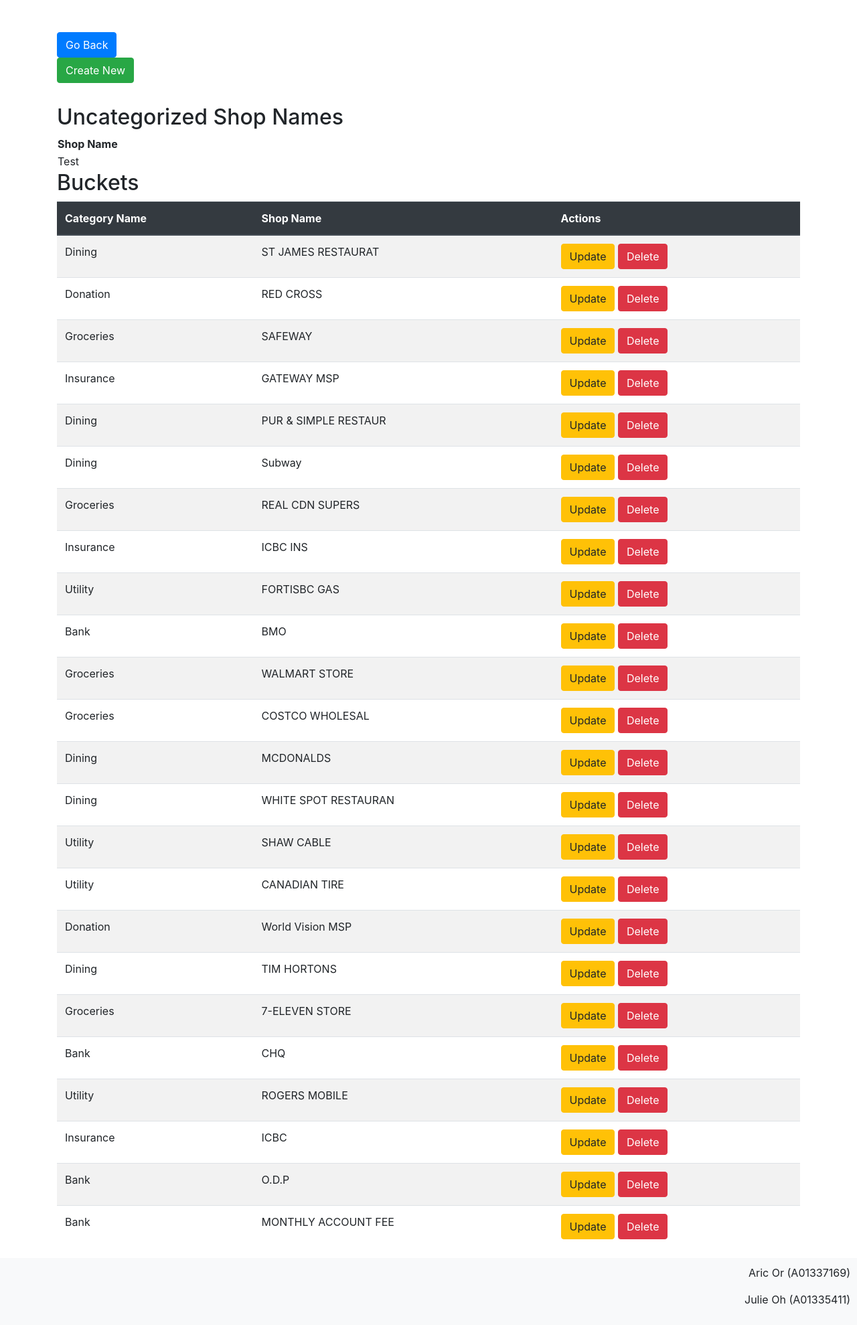
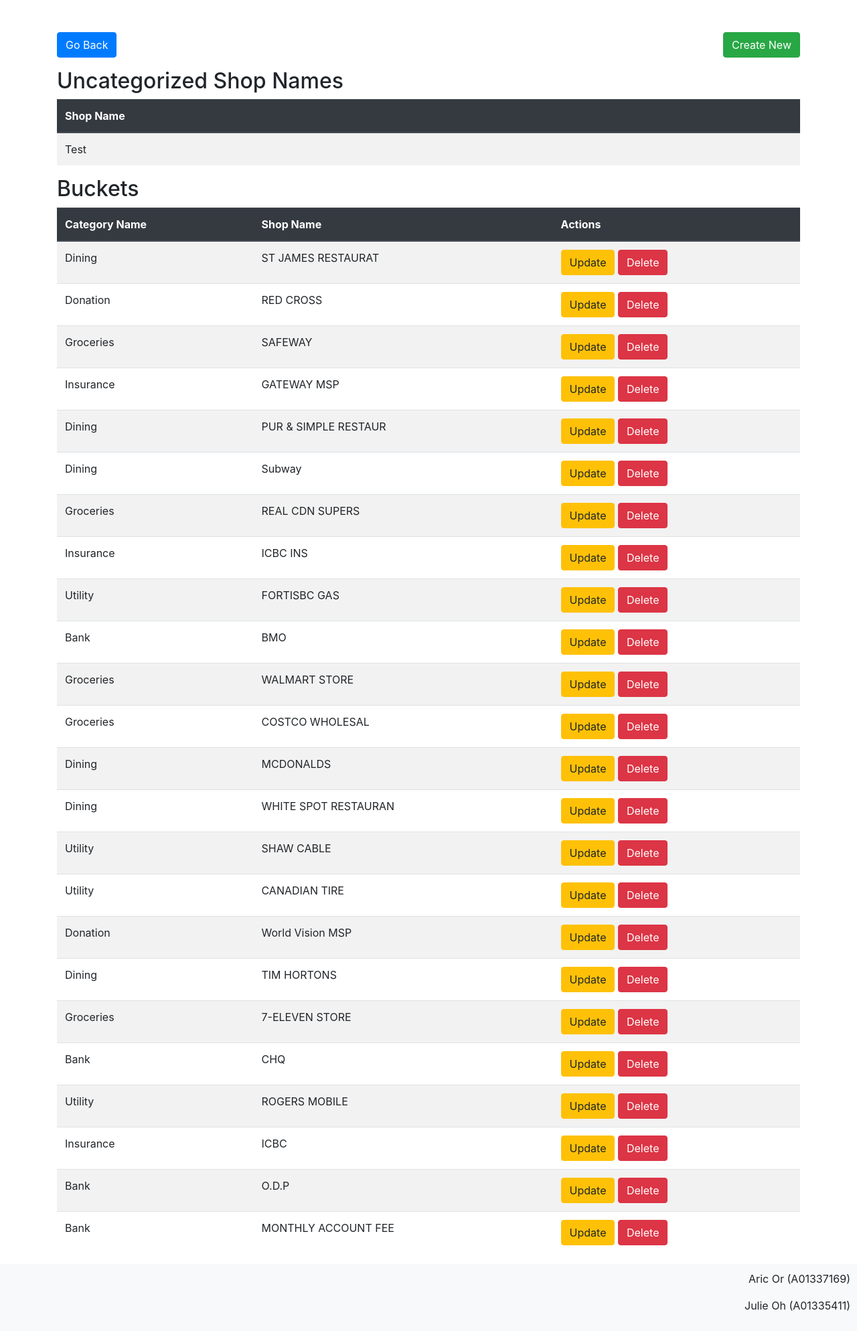
Before and after one commit to arickor/COMP3975_Assignment1, a PHP site: page /admin/manage_bucket.php in a window 1280 px wide. Shown: the whole page at 67% size. Before the commit the page ends 1949 px from the top, so only its background shows below. Run offline with PHP 8.4, Linux system fonts and the light colour scheme; the visitor is signed in with stand-in values (Sample User, id 1); data comes from the database, SQL or seed files in the repository; both versions use the stored data as it was after the commit.

Commit message:
Bootstrapped the Uncategorized table

```diff
--- a/admin/manage_bucket.php
+++ b/admin/manage_bucket.php
@@ -25,8 +25,12 @@ if (!isset($_SESSION["loggedin"]) || $_SESSION["loggedin"] !== true) {
         <?php
         // Assuming you have already connected to the SQLite database
 
-        // Add a back button with Bootstrap classes
-        echo "<button onclick='goToIndex()' class='btn btn-primary'>Go Back</button>";
+        echo "
+        <div class='d-flex justify-content-between mb-3'>
+            <button onclick='goToIndex()' class='btn btn-primary'>Go Back</button>
+            <a class='btn btn-success' href='/bucket_actions/create/create.php'>Create New</a>
+        </div>
+        ";
 
         echo "
         <script>
@@ -36,9 +40,6 @@ if (!isset($_SESSION["loggedin"]) || $_SESSION["loggedin"] !== true) {
         </script>
         ";
 
-        // Add a "Create New" button
-        echo "<p><a class='btn btn-success mb-3' href='/bucket_actions/create/create.php'>Create New</a></p>";
-
         // Retrieve the Category and ShopName from the Buckets table
         include $_SERVER['DOCUMENT_ROOT'] . '/include_db.php';
 
@@ -47,8 +48,8 @@ if (!isset($_SESSION["loggedin"]) || $_SESSION["loggedin"] !== true) {
         if ($resultSet->fetchArray()) {
             // Data exists in the UncategorizedShops table, show the table
             echo '<h2>Uncategorized Shop Names</h2>';
-            echo '<table>';
-            echo '<tr><th>Shop Name</th></tr>';
+            echo '<table class="table table-striped">';
+            echo '<thead class="thead-dark"><tr><th>Shop Name</th></tr></thead>';
 
             // Reset resultSet to the beginning
             $resultSet->reset();
--- a/transaction/transaction.php
+++ b/transaction/transaction.php
@@ -49,7 +49,8 @@ class Transaction
         $db->close();
     }
 
-    public static function addUncategorizedShopName($shopName) {
+    public static function addUncategorizedShopName($shopName)
+    {
         include $_SERVER['DOCUMENT_ROOT'] . '/include_db.php';
         $resultSet = $db->query("SELECT * FROM Buckets WHERE ShopName LIKE '%$shopName%'");
 
@@ -59,7 +60,8 @@ class Transaction
         }
     }
 
-    public static function removeUncategorizedShopName($shopName) {
+    public static function removeUncategorizedShopName($shopName)
+    {
         include $_SERVER['DOCUMENT_ROOT'] . '/include_db.php';
         $db->exec("DELETE FROM UncategorizedShops WHERE ShopName LIKE '%$shopName%'");
     }
```
Also changed, not shown: expenses.sqlite.
